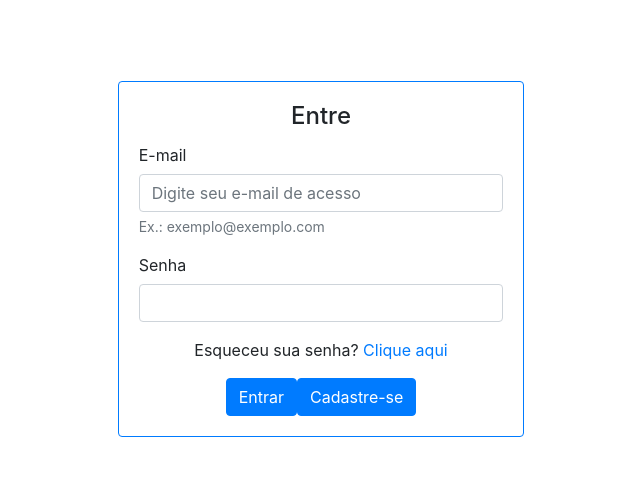
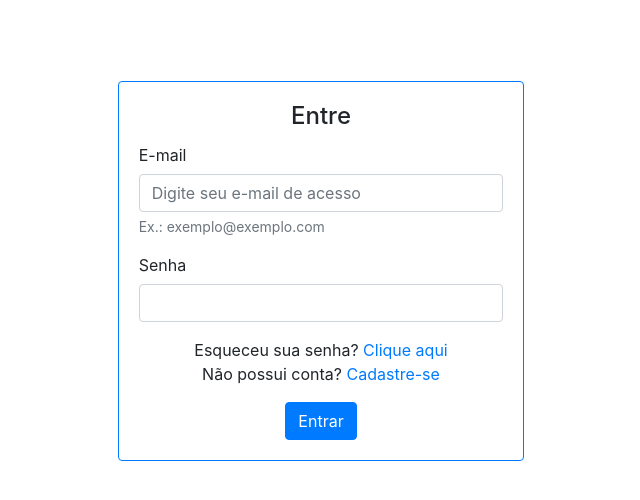
Before and after one commit to codenation-dev/squad-2-ad-java-e-vue-presencial-ca-front, a Vue app in the folder frontend/: page /login in a window 1280 px wide. Shown: the top 500 px of the page, without its empty margins (319-959 px from the left). Built offline with nearby package versions, Linux system fonts and the light colour scheme.

Commit message:
Corrigir form login

```diff
--- a/frontend/src/views/User/Login/Form.vue
+++ b/frontend/src/views/User/Login/Form.vue
@@ -24,12 +24,15 @@
                 <b-form-input v-model="form.password" type="password" required />
               </b-form-group>
             </b-form>
-            <p>
+            <span>
               Esqueceu sua senha?
               <b-link :to="{name: 'pass-reset'}">Clique aqui</b-link>
+            </span>
+            <p>
+              Não possui conta?
+              <b-link :to="{name: 'register'}">Cadastre-se</b-link>
             </p>
             <b-button class="text-center" variant="primary">Entrar</b-button>
-            <b-button class="text-center" variant="primary" :to="{name: 'register'}">Cadastre-se</b-button>
           </b-card-text>
         </b-card>
       </b-card-group>
```
